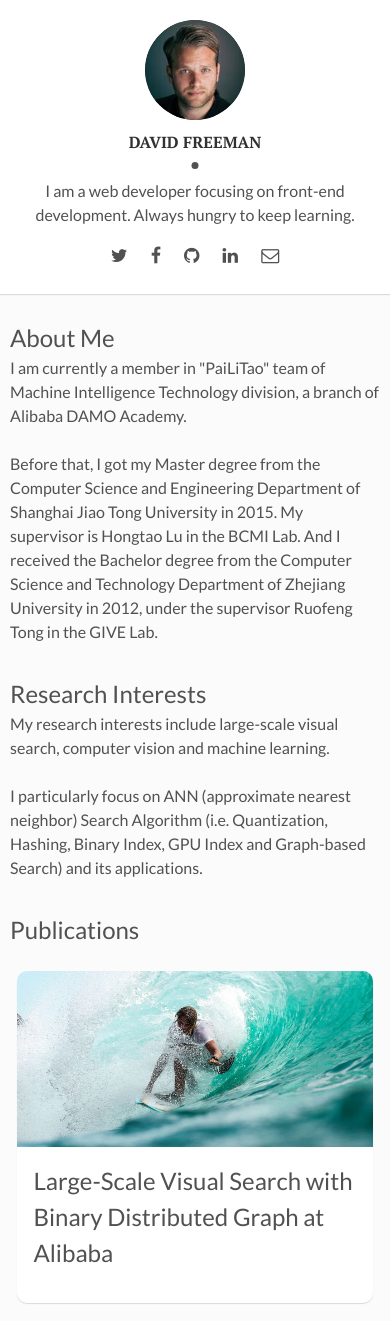
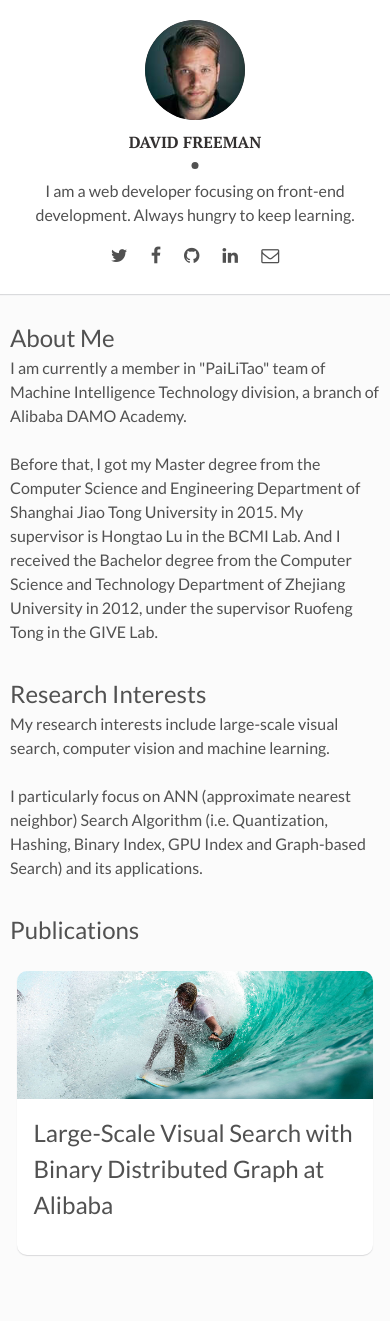
Before and after one commit to kangzhao2/kangzhao2.github.io, a Jekyll site: the page built from index.html, in a window 390 px wide. Built offline with Jekyll 4.4.1, drawn with Linux system fonts in a browser that asks for light colours; the list of posts is cut into pages by our own code; after the commit the page ends 1273 px from its top, so only the background shows below that.

Commit message:
Update main.css

```diff
--- a/assets/css/main.css
+++ b/assets/css/main.css
@@ -1117,7 +1117,7 @@ footer .copyright {
   -webkit-align-items: stretch;
       -ms-flex-align: stretch;
           align-items: stretch;
-  min-height: 11rem;
+  min-height: 8rem;
   -webkit-border-radius: 10px;
           border-radius: 10px;
   overflow: hidden;
@@ -1137,9 +1137,9 @@ footer .copyright {
 }
 
 .post .post-thumbnail {
-  width: 30%;
+  width: 25%;
   max-width: 100%;
-  min-height: 11rem;
+  min-height: 8rem;
   -webkit-background-size: cover;
           background-size: cover;
   background-position: 50% 50%;
@@ -1147,7 +1147,7 @@ footer .copyright {
 
 .post .post-content {
   padding: 1rem;
-  width: 70%;
+  width: 75%;
 }
 
 .post .post-content .post-date,
@@ -1364,9 +1364,9 @@ a.newer-posts:hover {
 
 /* - - - - - - - - - - Media Styles - - - - - - - - - - */
 /* Medium Devices, Desktops */
-@media only screen and (max-width: 992px) {
+@media only screen and (max-width: 1200px) {
   .post {
-    width: 48%;
+    width: 66%;
     max-width: 100%;
     margin: 0 0.9% 1.5%;
     -webkit-box-orient: vertical;
```
